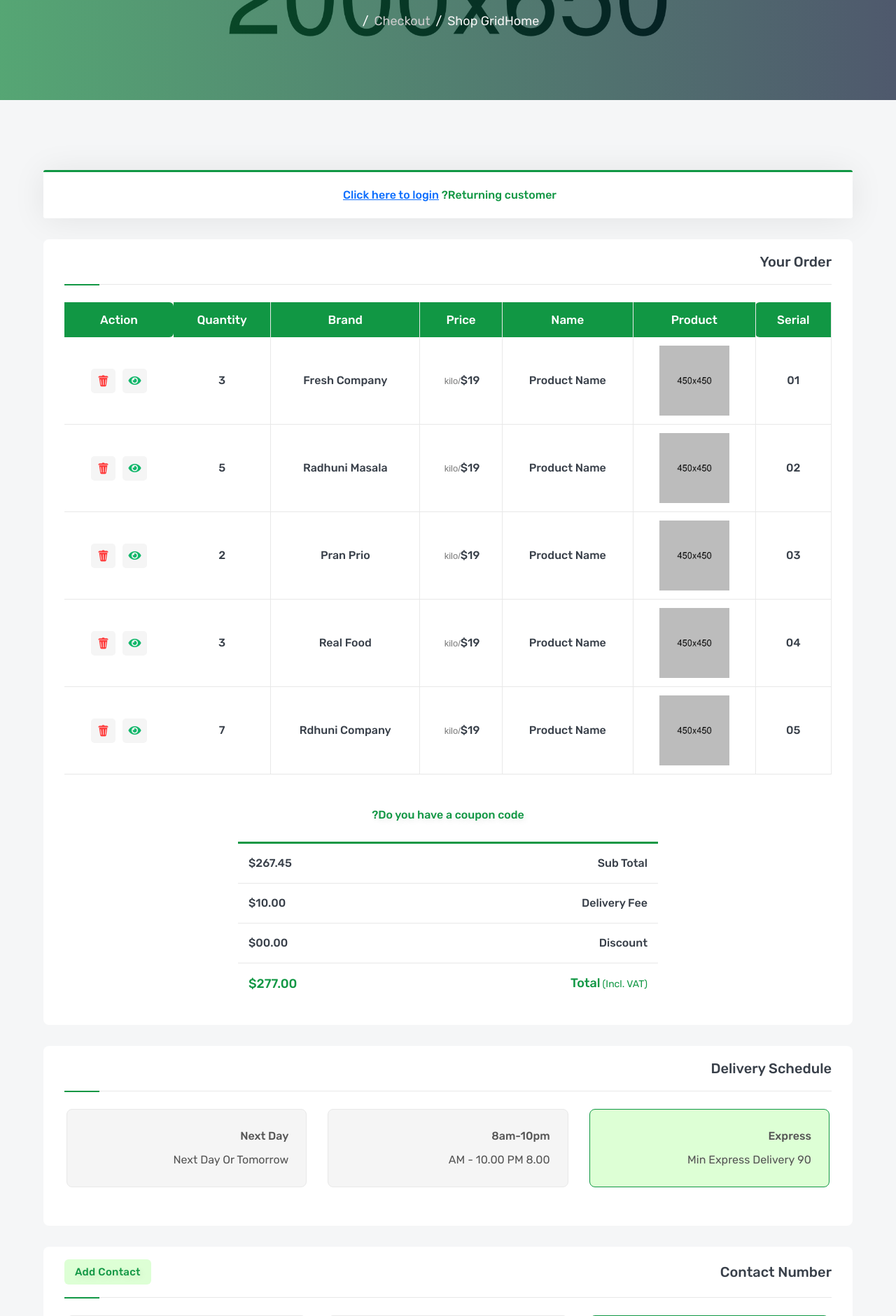
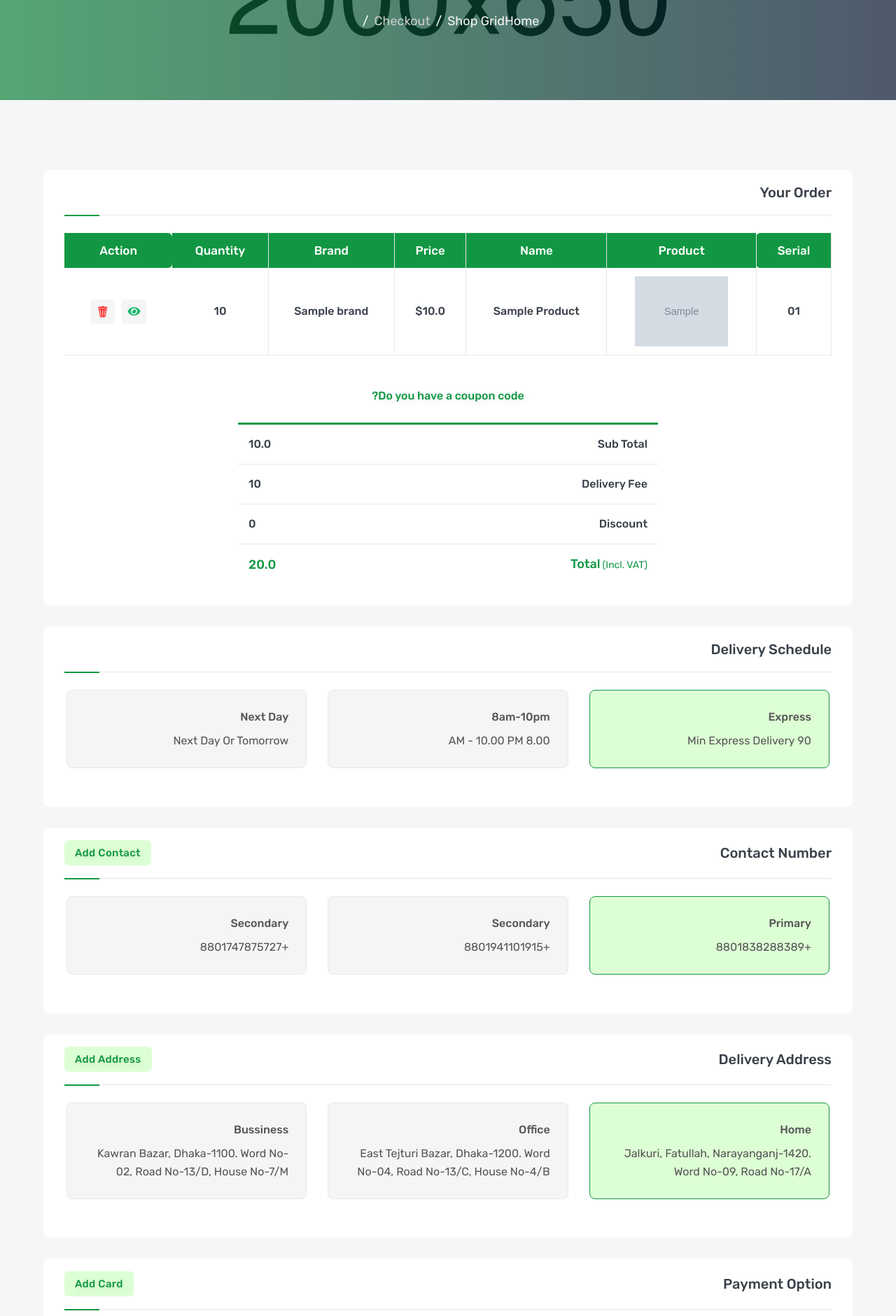
Before and after one commit to AliAbdJaleel/Django-Amazon-Clone, a Django app: page /orders/checkout/ in a window 1280 px wide. Shown: the part 345-2226 px from the top of the page at 70% size. Run offline with Django 4.2, Linux system fonts and the light colour scheme; a user stored in the database is signed in; tables that the repository leaves empty hold one stand-in row (values such as "Sample post"); grey boxes marked "Sample" are stand-in pictures; some libraries are stand-ins or nearby versions.

Commit message:
show checkout page

```diff
--- a/orders/templates/orders/checkout.html
+++ b/orders/templates/orders/checkout.html
@@ -37,11 +37,7 @@
         <section class="inner-section checkout-part">
             <div class="container">
                 <div class="row">
-                    <div class="col-lg-12">
-                        <div class="alert-info">
-                            <p>Returning customer? <a href="login.html">Click here to login</a></p>
-                        </div>
-                    </div>
+
                     <div class="col-lg-12">
                         <div class="account-card">
                             <div class="account-title">
@@ -62,66 +58,21 @@
                                             </tr>
                                         </thead>
                                         <tbody>
+                                            {% for item in cart_detail %}
+
                                             <tr>
                                                 <td class="table-serial"><h6>01</h6></td>
-                                                <td class="table-image"><img src="images/product/01.jpg" alt="product"></td>
-                                                <td class="table-name"><h6>product name</h6></td>
-                                                <td class="table-price"><h6>$19<small>/kilo</small></h6></td>
-                                                <td class="table-brand"><h6>Fresh Company</h6></td>
-                                                <td class="table-quantity"><h6>3</h6></td>
+                                                <td class="table-image"><img src="{{item.product.image.url}}" alt="product"></td>
+                                                <td class="table-name"><h6>{{item.product}}</h6></td>
+                                                <td class="table-price"><h6>${{item.product.price}}</h6></td>
+                                                <td class="table-brand"><h6>{{item.product.brand}}</h6></td>
+                                                <td class="table-quantity"><h6>{{item.quantity}}</h6></td>
                                                 <td class="table-action">
                                                     <a class="view" href="#" title="Quick View" data-bs-toggle="modal" data-bs-target="#product-view"><i class="fas fa-eye"></i></a>
                                                     <a class="trash" href="#" title="Remove Wishlist"><i class="icofont-trash"></i></a>
                                                 </td>
                                             </tr>
-                                            <tr>
-                                                <td class="table-serial"><h6>02</h6></td>
-                                                <td class="table-image"><img src="images/product/02.jpg" alt="product"></td>
-                                                <td class="table-name"><h6>product name</h6></td>
-                                                <td class="table-price"><h6>$19<small>/kilo</small></h6></td>
-                                                <td class="table-brand"><h6>Radhuni Masala</h6></td>
-                                                <td class="table-quantity"><h6>5</h6></td>
-                                                <td class="table-action">
-                                                    <a class="view" href="#" title="Quick View" data-bs-toggle="modal" data-bs-target="#product-view"><i class="fas fa-eye"></i></a>
-                                                    <a class="trash" href="#" title="Remove Wishlist"><i class="icofont-trash"></i></a>
-                                                </td>
-                                            </tr>
-                                            <tr>
-                                                <td class="table-serial"><h6>03</h6></td>
-                                                <td class="table-image"><img src="images/product/03.jpg" alt="product"></td>
-                                                <td class="table-name"><h6>product name</h6></td>
-                                                <td class="table-price"><h6>$19<small>/kilo</small></h6></td>
-                                                <td class="table-brand"><h6>Pran Prio</h6></td>
-                                                <td class="table-quantity"><h6>2</h6></td>
-                                                <td class="table-action">
-                                                    <a class="view" href="#" title="Quick View" data-bs-toggle="modal" data-bs-target="#product-view"><i class="fas fa-eye"></i></a>
-                                                    <a class="trash" href="#" title="Remove Wishlist"><i class="icofont-trash"></i></a>
-                                                </td>
-                                            </tr>
-                                            <tr>
-                                                <td class="table-serial"><h6>04</h6></td>
-                                                <td class="table-image"><img src="images/product/04.jpg" alt="product"></td>
-                                                <td class="table-name"><h6>product name</h6></td>
-                                                <td class="table-price"><h6>$19<small>/kilo</small></h6></td>
-                                                <td class="table-brand"><h6>Real Food</h6></td>
-                                                <td class="table-quantity"><h6>3</h6></td>
-                                                <td class="table-action">
-                                                    <a class="view" href="#" title="Quick View" data-bs-toggle="modal" data-bs-target="#product-view"><i class="fas fa-eye"></i></a>
-                                                    <a class="trash" href="#" title="Remove Wishlist"><i class="icofont-trash"></i></a>
-                                                </td>
-                                            </tr>
-                                            <tr>
-                                                <td class="table-serial"><h6>05</h6></td>
-                                                <td class="table-image"><img src="images/product/05.jpg" alt="product"></td>
-                                                <td class="table-name"><h6>product name</h6></td>
-                                                <td class="table-price"><h6>$19<small>/kilo</small></h6></td>
-                                                <td class="table-brand"><h6>Rdhuni Company</h6></td>
-                                                <td class="table-quantity"><h6>7</h6></td>
-                                                <td class="table-action">
-                                                    <a class="view" href="#" title="Quick View" data-bs-toggle="modal" data-bs-target="#product-view"><i class="fas fa-eye"></i></a>
-                                                    <a class="trash" href="#" title="Remove Wishlist"><i class="icofont-trash"></i></a>
-                                                </td>
-                                            </tr>
+                                            {% endfor %}
                                         </tbody>
                                     </table>
                                 </div>
@@ -136,19 +87,19 @@
                                     <ul>
                                         <li>
                                             <span>Sub total</span>
-                                            <span>$267.45</span>
+                                            <span>{{sub_total}}</span>
                                         </li>
                                         <li>
                                             <span>delivery fee</span>
-                                            <span>$10.00</span>
+                                            <span>{{delivery_fee}}</span>
                                         </li>
                                         <li>
                                             <span>discount</span>
-                                            <span>$00.00</span>
+                                            <span>{{discount}}</span>
                                         </li>
                                         <li>
                                             <span>Total<small>(Incl. VAT)</small></span>
-                                            <span>$277.00</span>
+                                            <span>{{total}}</span>
                                         </li>
                                     </ul>
                                 </div>
--- a/orders/views.py
+++ b/orders/views.py
@@ -1,6 +1,7 @@
 from django.shortcuts import render , redirect
 from products.models import Product
 from .models import Order , Cart , CartDetail
+from settings.models import DeliveryFee
 
 def order_list(request):
     data = Order.objects.filter(user=request.user)
@@ -9,8 +10,19 @@ def order_list(request):
 
 
 def checkout(request):
-
-    return render(request,'orders/checkout.html',{})
+    cart = Cart.objects.get(user=request.user,status='Inprogress')
+    cart_detail=CartDetail.objects.filter(cart=cart)
+    delivery_fee = DeliveryFee.objects.last().fee
+    sub_total = cart.cart_total
+    discount = 0
+    total = sub_total + delivery_fee
+    return render(request,'orders/checkout.html',{
+        'cart_detail':cart_detail,
+        'delivery_fee': delivery_fee,
+        'sub_total':sub_total ,
+        'discount':discount,
+        'total':total
+    })
 
 
 def add_to_cart(request):
--- a/products/templates/products/product_detail.html
+++ b/products/templates/products/product_detail.html
@@ -102,7 +102,7 @@
                                     <input type="hidden" value="{{object.id}}" name = "product_id">
                                 </div>
                                 <div class = "clo-lg-6">
-                                    <button class="product-add" title="Add to Cart">
+                                    <button class="product-add" title="Add to Cart"  >
                                         <i class="fas fa-shopping-basket"></i>
                                         <span>add to cart</span>
                                     </button>
```
